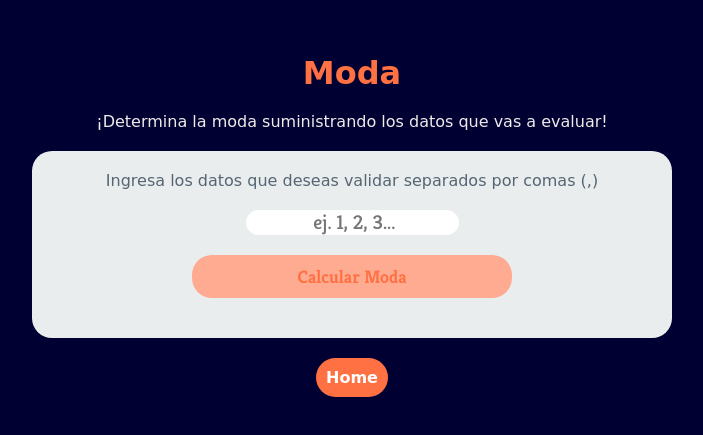
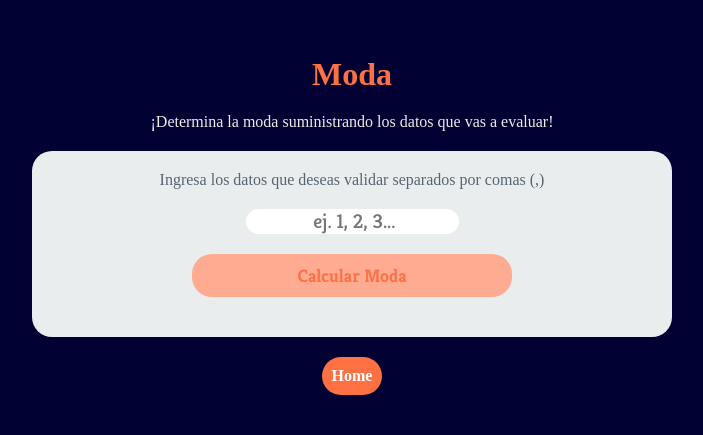
Before and after one commit to AngieMoya/curso-practico-javaScript, a plain HTML site: page moda.html in a window 1280 px wide. Shown: the part 185-620 px from the top of the page, without its empty margins (288-991 px from the left). Drawn offline with Linux system fonts and the light colour scheme.

Commit message:
modificando style

```diff
--- a/promedioMedianaYmoda.css
+++ b/promedioMedianaYmoda.css
@@ -5,7 +5,7 @@
 }
 
 html{
-    font-family: 'Elsie', cursive;
+    font-family: 'kreon' serif;
 }
 
 body{
```
